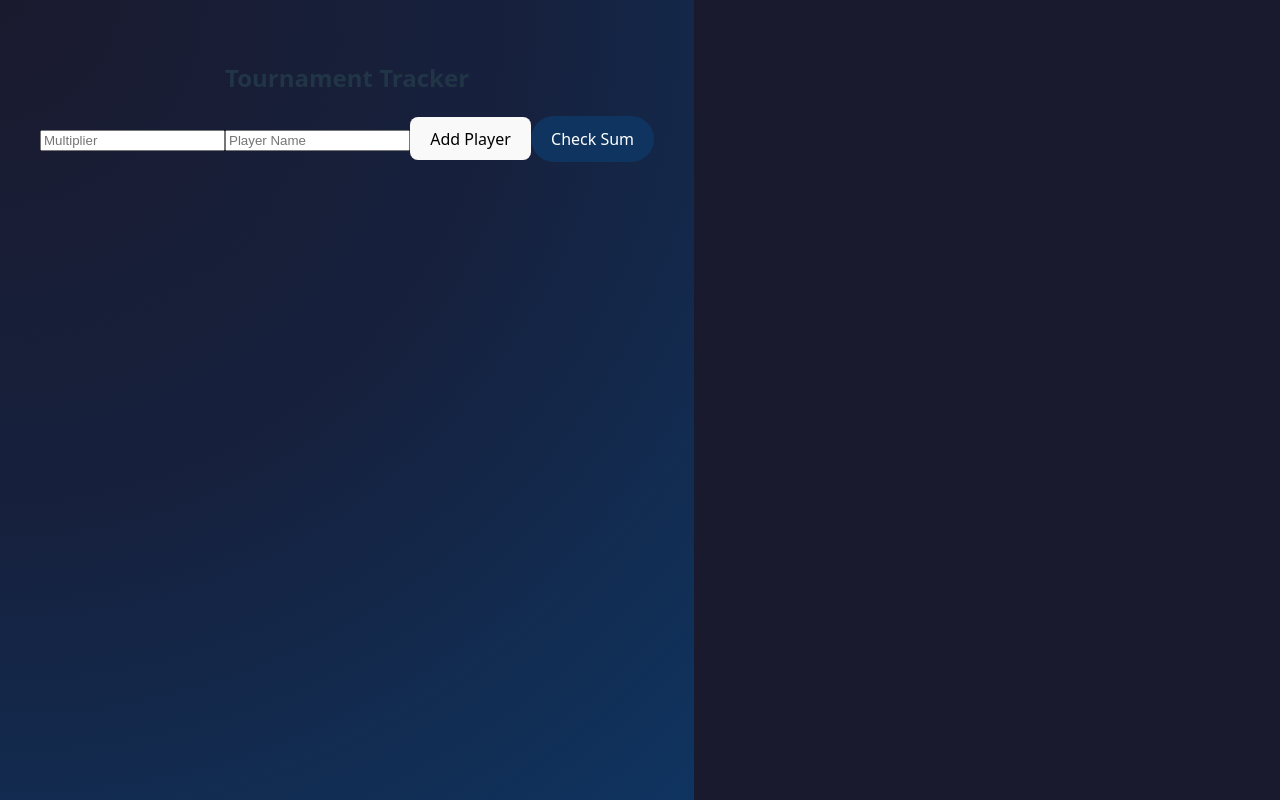
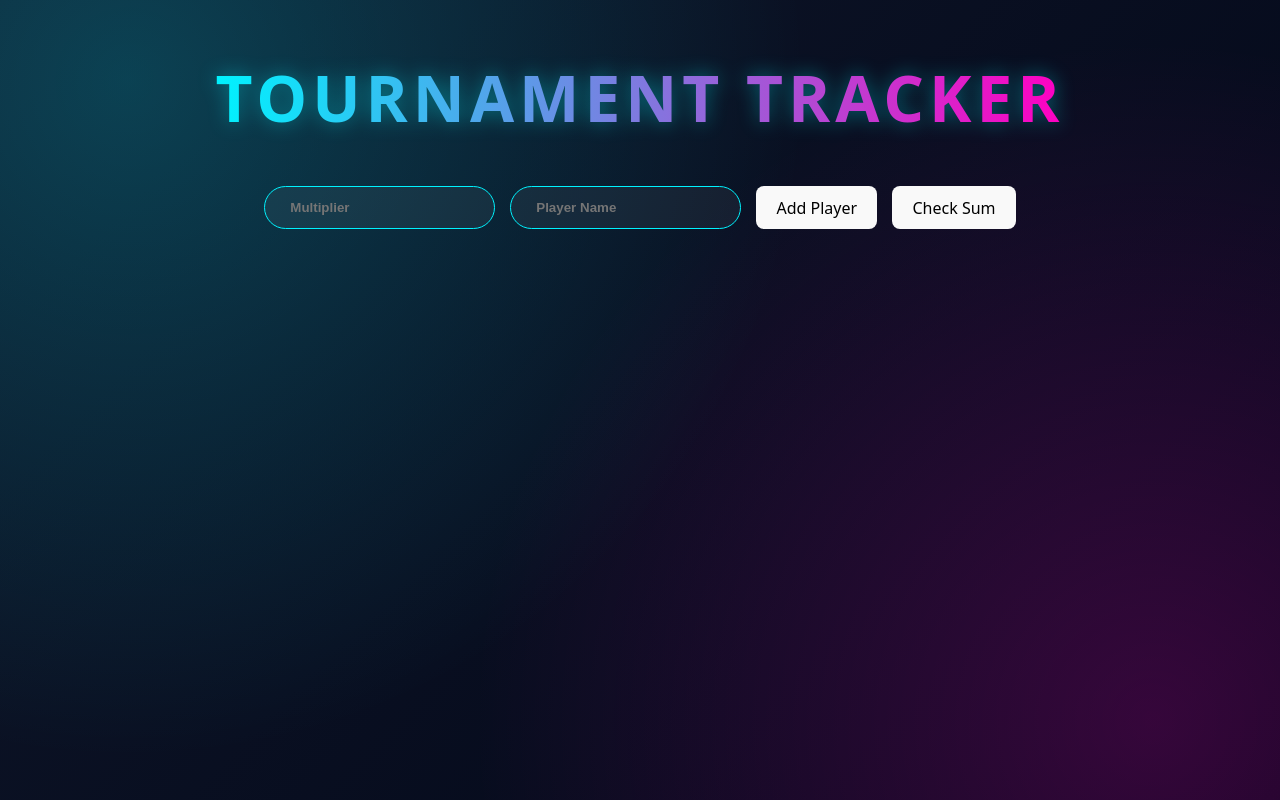
Before and after one commit to KhangHuynh72/MyScoreboard, a React (Vite) app: page / in a window 1280 px wide. Built offline with nearby package versions, Linux system fonts and the light colour scheme.

Commit message:
css fixed

```diff
--- a/src/App.css
+++ b/src/App.css
@@ -1,60 +1,130 @@
-html, body {
+/* 1. RESET EVERYTHING (Kill the black bars) */
+* {
+  box-sizing: border-box;
+}
+
+body, html {
   margin: 0;
   padding: 0;
   width: 100%;
   min-height: 100vh;
-  background-color: #1a1a2e; /* Solid color to prevent gaps */
+  background-color: #050505; /* Deep black fallback */
+  overflow-x: hidden;
 }
 
+/* 2. THE MAIN CONTAINER */
 .scoreboard-container {
   min-height: 100vh;
-  width: 100%; /* Spans full width */
-  background: radial-gradient(circle at top left, #1a1a2e, #16213e, #0f3460);
-  padding: 40px;
-  box-sizing: border-box;
+  width: 100vw; /* Takes up the whole screen width */
+  padding: 50px 20px;
   display: flex;
   flex-direction: column;
   align-items: center;
+
+  /* SUPER COLORFUL GRADIENT */
+  background:
+    radial-gradient(circle at 10% 10%, rgba(0, 242, 254, 0.2) 0%, transparent 50%),
+    radial-gradient(circle at 90% 90%, rgba(255, 0, 193, 0.2) 0%, transparent 50%),
+    linear-gradient(135deg, #0f172a 0%, #020617 100%);
 }
 
-.sum-banner {
-  padding: 15px 30px;
-  border-radius: 10px;
-  margin-bottom: 30px;
+/* 3. GLOWING TITLE */
+h2 {
+  font-size: 4rem;
+  margin: 0 0 40px 0;
+  background: linear-gradient(to right, #00f2fe, #ff00c1);
+  -webkit-background-clip: text;
+  -webkit-text-fill-color: transparent;
+  filter: drop-shadow(0 0 10px rgba(0, 242, 254, 0.4));
+  text-transform: uppercase;
+  letter-spacing: 5px;
+}
+
+/* 4. CONTROLS */
+.controls {
+  display: flex;
+  justify-content: center;
+  gap: 15px;
+  margin-bottom: 40px;
+  flex-wrap: wrap;
+}
+
+.controls input {
+  padding: 12px 25px;
+  border-radius: 50px;
+  border: 1px solid #00f2fe;
+  background: rgba(255, 255, 255, 0.05);
+  color: white;
   font-weight: bold;
-  font-size: 1.2rem;
+  outline: none;
   transition: 0.3s;
 }
 
-.sum-zero {
-  background: rgba(76, 175, 80, 0.2);
-  border: 1px solid #4caf50;
-  color: #4caf50;
+.controls input:focus {
+  box-shadow: 0 0 15px #00f2fe;
 }
 
-.sum-nonzero {
-  background: rgba(233, 69, 96, 0.2);
-  border: 1px solid #e94560;
-  color: #e94560;
+/* 5. THE PLAYER GRID (Fills entire width) */
+.list {
+  display: grid;
+  grid-template-columns: repeat(auto-fill, minmax(320px, 1fr));
+  gap: 30px;
+  width: 100%;
+  max-width: 1600px; /* Limits width just slightly so it doesn't hit the bezel */
 }
 
-.btn-toggle {
-  background: #0f3460;
-  color: white;
-  border: none;
-  padding: 12px 20px;
-  border-radius: 30px;
-  cursor: pointer;
+/* 6. NEON PLAYER CARDS */
+.player-card {
+  background: rgba(255, 255, 255, 0.03);
+  backdrop-filter: blur(20px);
+  border: 1px solid rgba(255, 255, 255, 0.1);
+  padding: 40px 20px;
+  border-radius: 24px;
+  text-align: center;
+  transition: 0.3s;
 }
 
-.btn-toggle.active {
-  background: #00f2fe;
-  color: #1a1a2e;
+.player-card:hover {
+  border: 1px solid #ff00c1;
+  transform: translateY(-5px);
 }
 
-.list {
-  display: grid;
-  grid-template-columns: repeat(auto-fill, minmax(300px, 1fr));
-  gap: 20px;
-  width: 100%; /* Grid now stretches to fill the whole screen */
+.player-name {
+  color: #00f2fe;
+  font-size: 1.8rem;
+  text-transform: uppercase;
+  letter-spacing: 2px;
 }
+
+.total-display {
+  font-size: 3rem;
+  font-weight: 900;
+  color: white;
+  margin: 20px 0;
+  text-shadow: 0 0 15px rgba(255, 255, 255, 0.2);
+}
+
+/* 7. NEON BUTTONS */
+.btn {
+  width: 60px;
+  height: 60px;
+  border-radius: 50%;
+  cursor: pointer;
+  border: none;
+  font-size: 1.8rem;
+  color: white;
+  transition: 0.2s;
+}
+
+.btn-minus {
+  background: #334155;
+}
+
+.btn-plus {
+  background: linear-gradient(45deg, #00f2fe, #0099ff);
+  box-shadow: 0 0 20px rgba(0, 242, 254, 0.3);
+}
+
+.btn:hover {
+  transform: scale(1.15);
+}
```
